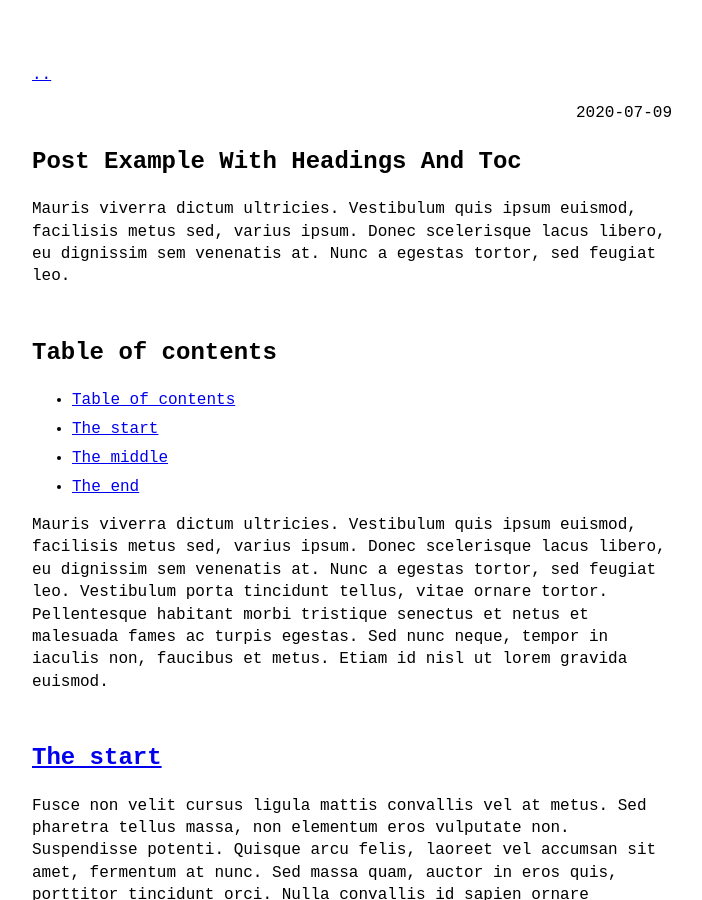
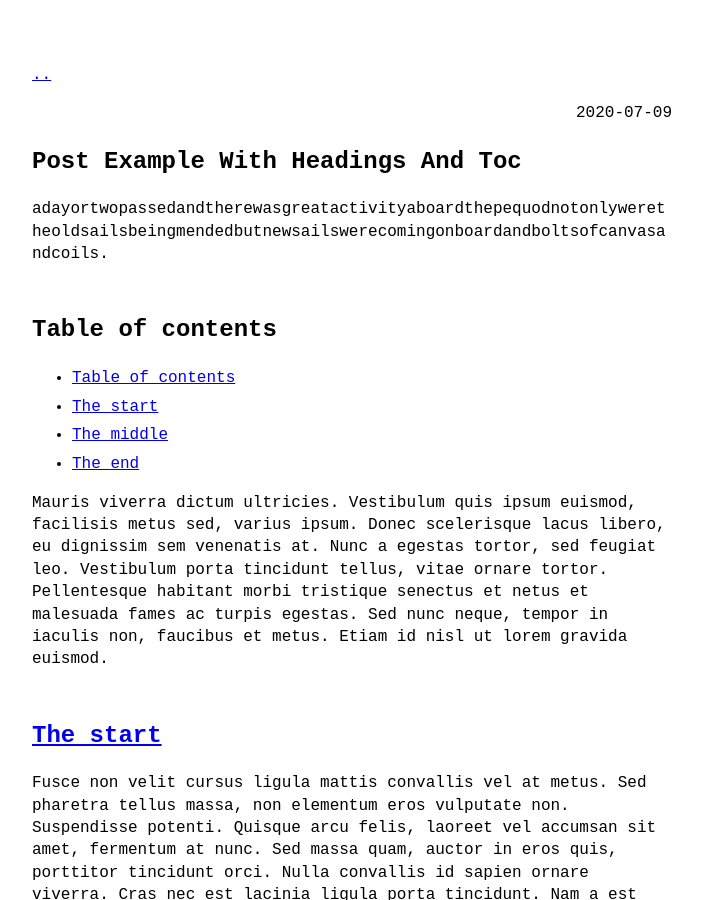
Before and after one commit to riggraz/no-style-please, a Jekyll site: the page built from _posts/2020-07-09-post-example-with-headings-and-toc.md, in a window 1280 px wide and 900 px high. Shown: the whole window, without its empty margins (288-990 px from the left). Built offline with Jekyll 4.4.1, drawn with Linux system fonts in a browser that asks for light colours.

Commit message:
Update 2020-07-09-post-example-with-headings-and-toc.md

```diff
--- a/_posts/2020-07-09-post-example-with-headings-and-toc.md
+++ b/_posts/2020-07-09-post-example-with-headings-and-toc.md
@@ -3,7 +3,7 @@ layout: post
 category: example2
 ---
 
-Mauris viverra dictum ultricies. Vestibulum quis ipsum euismod, facilisis metus sed, varius ipsum. Donec scelerisque lacus libero, eu dignissim sem venenatis at. Nunc a egestas tortor, sed feugiat leo.
+adayortwopassedandtherewasgreatactivityaboardthepequodnotonlyweretheoldsailsbeingmendedbutnewsailswerecomingonboardandboltsofcanvasandcoils.
 
 ## Table of contents
 - [Table of contents](#table-of-contents)
```
